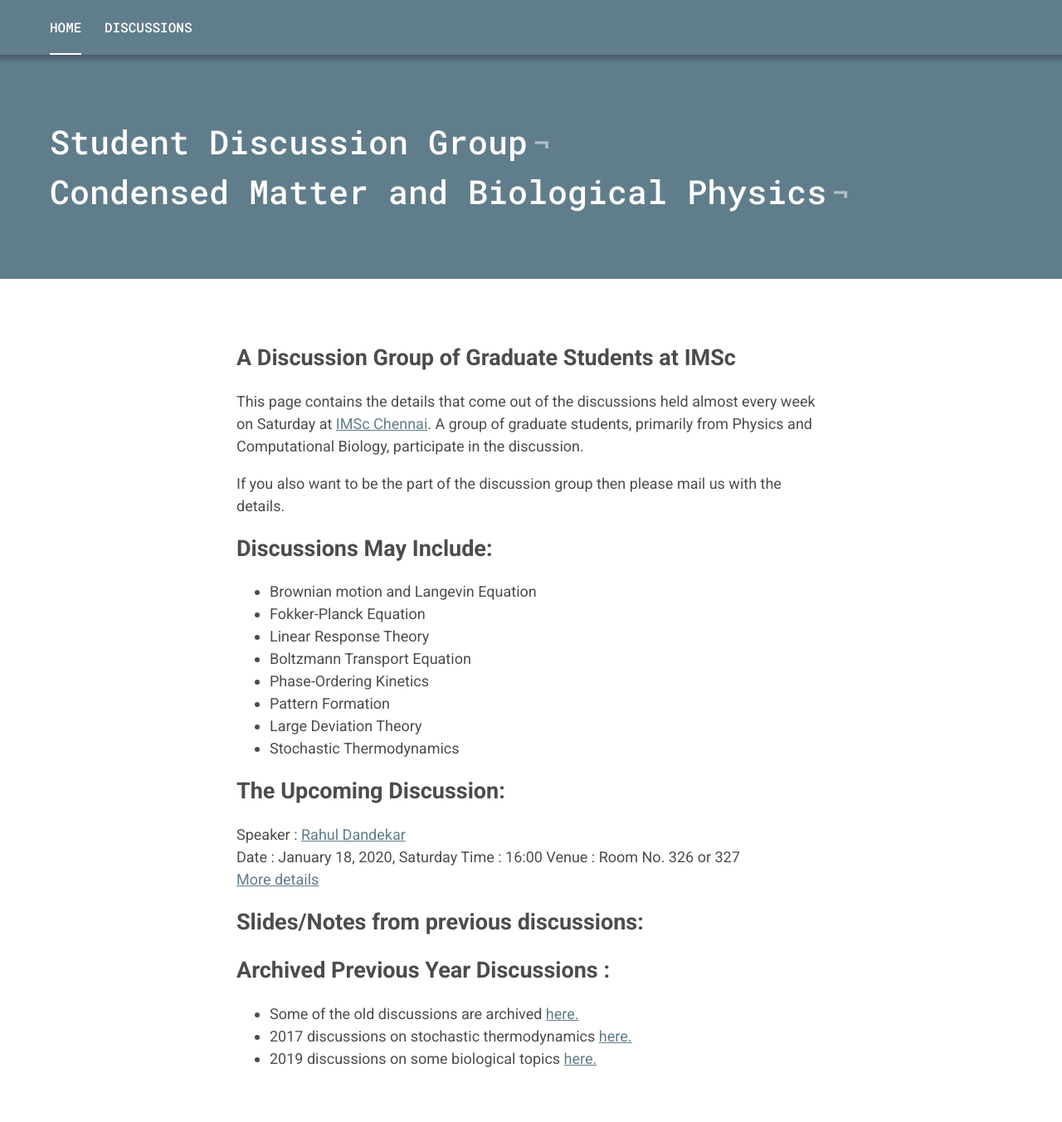
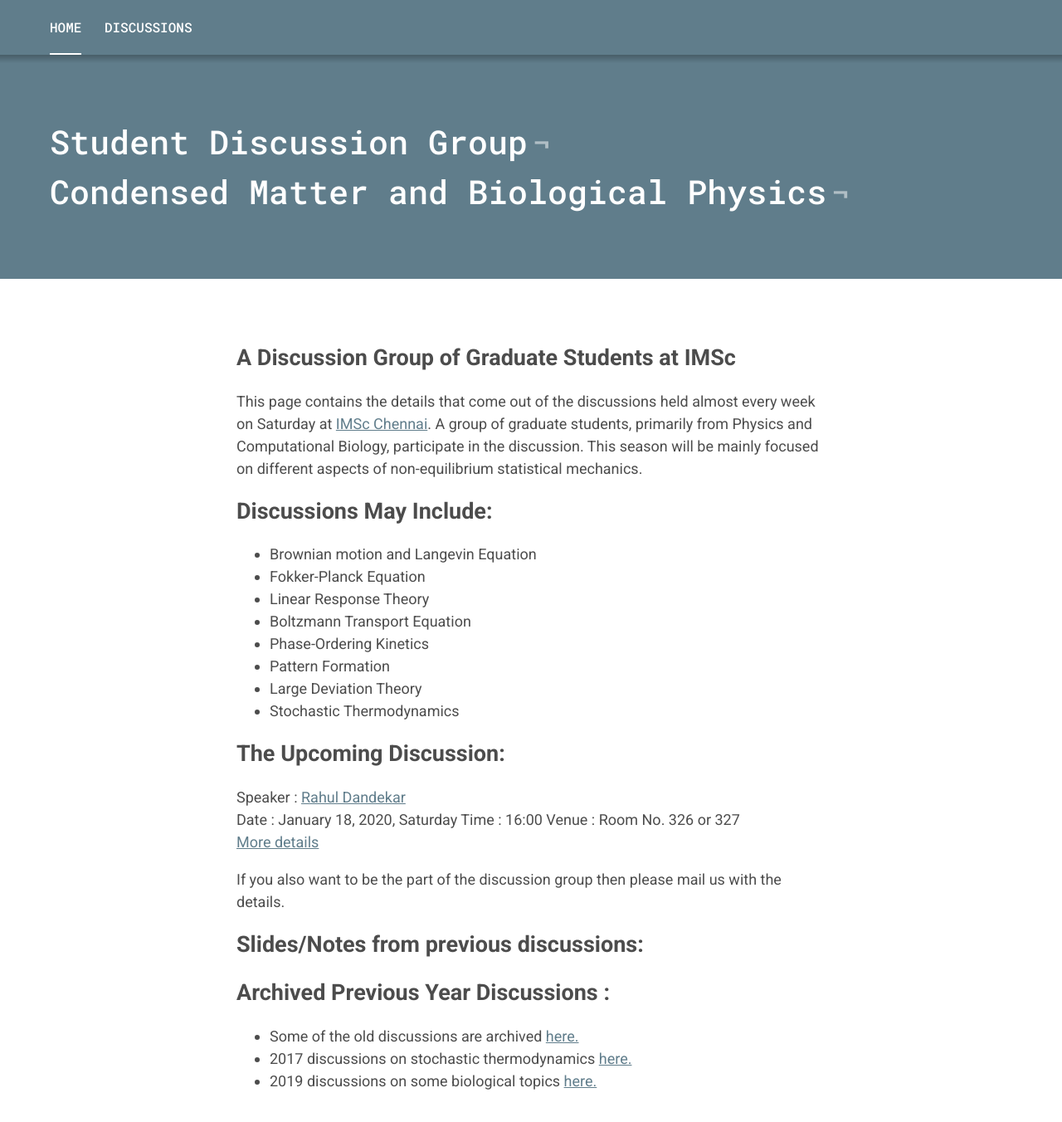
Before and after one commit to vinayphys/discussion2020, a Jekyll site: the page built from index.markdown, in a window 1280 px wide and 1400 px high. Shown: the top 1352 px of the window at 83% size. Built offline with Jekyll 4.4.1, drawn with Linux system fonts in a browser that asks for light colours.

Commit message:
Update index.markdown

```diff
--- a/index.markdown
+++ b/index.markdown
@@ -5,9 +5,7 @@ subtitle: Condensed Matter and Biological Physics
 ---
 # A Discussion Group of Graduate Students at IMSc
 
-This page contains the details that come out of the discussions held almost every week on Saturday at [IMSc Chennai](https://www.imsc.res.in/). A group of graduate students, primarily from Physics and Computational Biology, participate in the discussion.
-
-If you also want to be the part of the discussion group then please mail us with the details.
+This page contains the details that come out of the discussions held almost every week on Saturday at [IMSc Chennai](https://www.imsc.res.in/). A group of graduate students, primarily from Physics and Computational Biology, participate in the discussion. This season will be mainly focused on different aspects of non-equilibrium statistical mechanics.
 
 ## Discussions May Include:
 * Brownian motion and Langevin Equation
@@ -24,8 +22,9 @@ Speaker :      [Rahul Dandekar](https://www.imsc.res.in/rahul_sunil_dandekar)
 Date    :      January 18, 2020, Saturday
 Time    :      16:00
 Venue   :      Room No. 326 or 327
-[More details](https://vinayphys.github.io/discussion2020/...)
+[More details](https://vinayphys.github.io/discussion2020/2020/01/Introduction-Nonequilibrium)
 
+If you also want to be the part of the discussion group then please mail us with the details.
 
 ## Slides/Notes from previous discussions:
 
```
